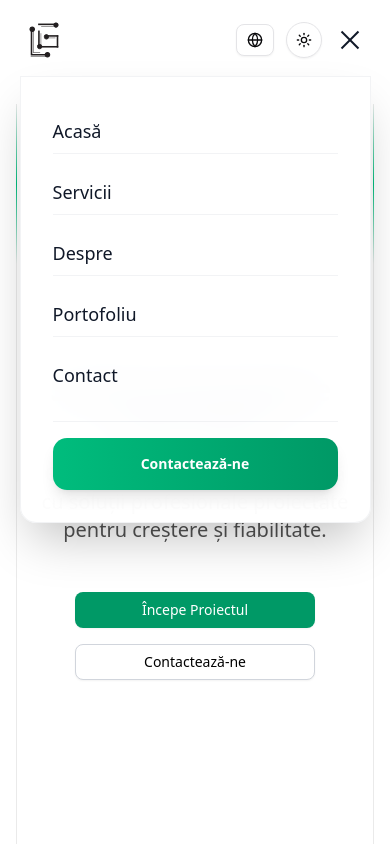
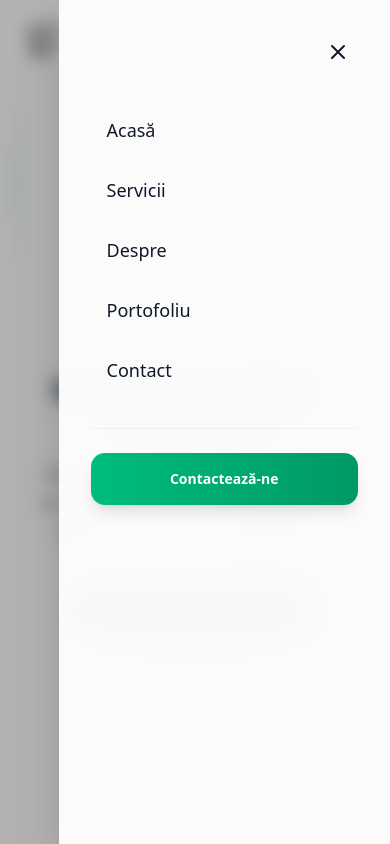
Before and after one commit to mariuscozma11/website-lagrange-v2, a Next.js app: page /ro in a window 390 px wide. Both pictures are taken after a click on the button 350 px from the left and 40 px from the top of the page. Shown: the top 844 px of the page. Built offline with nearby package versions, Linux system fonts and the light colour scheme.

Commit message:
Add animated mobile menu with backdrop and improved button interactions

```diff
--- a/src/components/NavBar.tsx
+++ b/src/components/NavBar.tsx
@@ -6,6 +6,7 @@ import { ThemeToggle } from "./ThemeToggle";
 import LanguageSwitcher from "./LanguageSwitcher";
 import { useLanguage } from "@/contexts/LanguageContext";
 import Image from "next/image";
+import { motion, AnimatePresence } from "motion/react";
 
 export default function NavBar() {
   const { t, language } = useLanguage();
@@ -121,69 +122,114 @@ export default function NavBar() {
           <div className="flex items-center gap-3">
             <LanguageSwitcher />
             <ThemeToggle />
-            {/* Animated Hamburger Button */}
+            {/* Hamburger Button */}
             <button
-              className="relative w-8 h-8 flex flex-col justify-center items-center focus:outline-none"
-              onClick={() => setIsMobileMenuOpen(!isMobileMenuOpen)}
-              aria-label="Toggle menu"
+              className="relative w-8 h-8 flex flex-col justify-center items-center gap-1.5 focus:outline-none"
+              onClick={() => setIsMobileMenuOpen(true)}
+              aria-label="Open menu"
             >
-              <span
-                className={`w-6 h-0.5 bg-gray-900 dark:bg-white transition-all duration-300 ease-in-out ${
-                  isMobileMenuOpen ? 'rotate-45 translate-y-2' : ''
-                }`}
-              />
-              <span
-                className={`w-6 h-0.5 bg-gray-900 dark:bg-white transition-all duration-300 ease-in-out mt-1.5 ${
-                  isMobileMenuOpen ? 'opacity-0' : ''
-                }`}
-              />
-              <span
-                className={`w-6 h-0.5 bg-gray-900 dark:bg-white transition-all duration-300 ease-in-out mt-1.5 ${
-                  isMobileMenuOpen ? '-rotate-45 -translate-y-2' : ''
-                }`}
-              />
+              <span className="w-6 h-0.5 bg-gray-900 dark:bg-white" />
+              <span className="w-6 h-0.5 bg-gray-900 dark:bg-white" />
+              <span className="w-6 h-0.5 bg-gray-900 dark:bg-white" />
             </button>
           </div>
         </div>
 
-        {/* Mobile Menu */}
+        {/* Mobile Menu Side Panel */}
+        <AnimatePresence>
           {isMobileMenuOpen && (
-          <div
-            className={`absolute inset-x-0 top-full mx-auto max-w-7xl rounded-b-2xl shadow-2xl transition-all duration-500 ease-in-out ${
-              scrolled
-                ? 'w-[85%] bg-white/95 dark:bg-slate-900/95 backdrop-blur-xl border border-gray-200/50 dark:border-slate-700/50'
-                : 'w-[90%] bg-white/95 dark:bg-slate-900/95 backdrop-blur-xl border border-gray-200/50 dark:border-slate-700/50'
-            }`}
+            <>
+              {/* Backdrop with blur */}
+              <motion.div
+                initial={{ opacity: 0 }}
+                animate={{ opacity: 1 }}
+                exit={{ opacity: 0 }}
+                transition={{ duration: 0.3, ease: "easeInOut" }}
+                className="fixed inset-0 bg-black/30 backdrop-blur-sm z-40"
+                onClick={() => setIsMobileMenuOpen(false)}
+              />
+
+              {/* Side Panel */}
+              <motion.div
+                initial={{ x: "100%", opacity: 0 }}
+                animate={{ x: 0, opacity: 1 }}
+                exit={{ x: "100%", opacity: 0 }}
+                transition={{
+                  duration: 0.4,
+                  ease: [0.32, 0.72, 0, 1]
+                }}
+                className="fixed top-0 right-0 h-full w-[85%] max-w-sm bg-white/95 dark:bg-slate-900/95 backdrop-blur-xl shadow-2xl z-50 overflow-y-auto"
               >
-            <div className="p-8 space-y-6">
+                <div className="p-8 space-y-8">
+                  {/* Close Button */}
+                  <div className="flex justify-end">
+                    <button
+                      onClick={() => setIsMobileMenuOpen(false)}
+                      className="p-2 rounded-full hover:bg-gray-200/50 dark:hover:bg-slate-800/50 transition-colors"
+                      aria-label="Close menu"
+                    >
+                      <svg
+                        className="w-6 h-6 text-gray-900 dark:text-white"
+                        fill="none"
+                        strokeLinecap="round"
+                        strokeLinejoin="round"
+                        strokeWidth="2"
+                        viewBox="0 0 24 24"
+                        stroke="currentColor"
+                      >
+                        <path d="M6 18L18 6M6 6l12 12" />
+                      </svg>
+                    </button>
+                  </div>
+
                   {/* Navigation Links */}
-              <div className="space-y-4">
+                  <div className="space-y-2">
                     {navItems.map((item, index) => (
+                      <motion.div
+                        key={item.name}
+                        initial={{ x: 50, opacity: 0 }}
+                        animate={{ x: 0, opacity: 1 }}
+                        transition={{
+                          delay: index * 0.1,
+                          duration: 0.3,
+                          ease: "easeOut"
+                        }}
+                      >
                         <Link
-                    key={item.name}
                           href={item.link}
                           onClick={() => setIsMobileMenuOpen(false)}
-                    className="block text-lg font-medium text-gray-900 dark:text-white hover:text-emerald-600 dark:hover:text-emerald-400 transition-all duration-300 hover:translate-x-2 py-2 border-b border-gray-200/50 dark:border-slate-700/30 last:border-b-0"
-                    style={{ animationDelay: `${index * 100}ms` }}
+                          className="block text-lg font-medium text-gray-900 dark:text-white hover:text-emerald-600 dark:hover:text-emerald-400 transition-all duration-300 hover:translate-x-2 py-3 px-4 rounded-lg hover:bg-gray-100/50 dark:hover:bg-slate-800/50"
                         >
                           {item.name}
                         </Link>
+                      </motion.div>
                     ))}
                   </div>
 
                   {/* Divider */}
-              <div className="border-t border-gray-200/50 dark:border-slate-700/50 pt-4">
+                  <div className="border-t border-gray-200/50 dark:border-slate-700/50 pt-6">
+                    <motion.div
+                      initial={{ y: 20, opacity: 0 }}
+                      animate={{ y: 0, opacity: 1 }}
+                      transition={{
+                        delay: navItems.length * 0.1,
+                        duration: 0.3
+                      }}
+                    >
                       <Link
                         href={`/${language}/contact`}
                         onClick={() => setIsMobileMenuOpen(false)}
-                  className="block w-full rounded-xl bg-gradient-to-r from-emerald-500 to-emerald-600 px-6 py-4 text-center font-bold text-white hover:from-emerald-600 hover:to-emerald-700 transition-all duration-300 transform hover:scale-105 shadow-lg whitespace-nowrap"
+                        className="block w-full rounded-xl bg-gradient-to-r from-emerald-500 to-emerald-600 px-6 py-4 text-center font-bold text-white hover:from-emerald-600 hover:to-emerald-700 transition-all duration-300 transform hover:scale-105 shadow-lg"
                       >
                         {t('common.cta')}
                       </Link>
+                    </motion.div>
                   </div>
                 </div>
-          </div>
+              </motion.div>
+            </>
           )}
+        </AnimatePresence>
       </div>
     </nav>
   );
```
Lines whose indentation alone changed are shown as unchanged.
